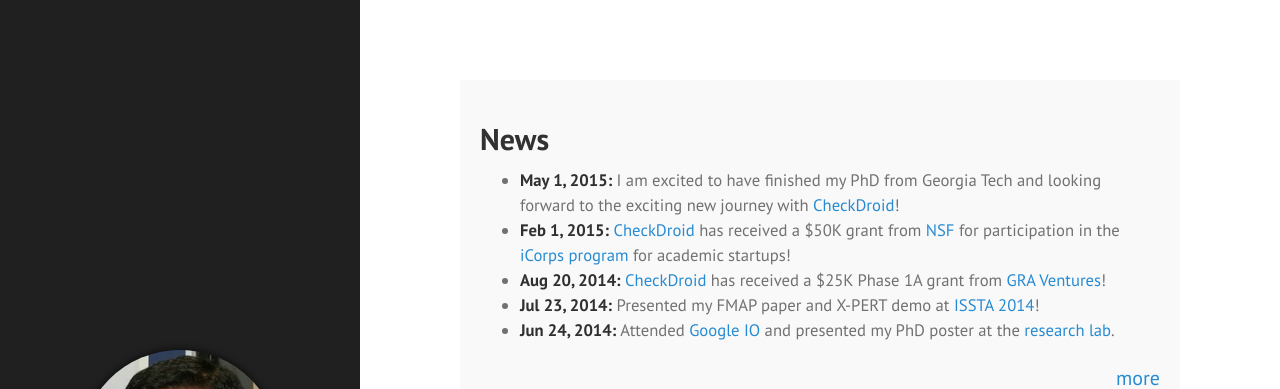
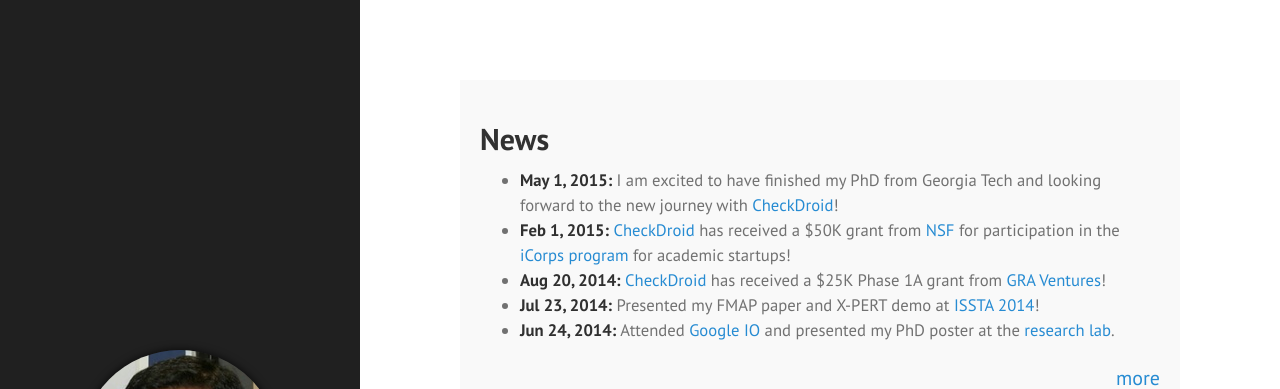
Before and after one commit to shauvik/shauvik.github.io, a Jekyll site: the page built from index.html, in a window 1280 px wide and 900 px high. Shown: the top 389 px of the window. Built offline with Jekyll 4.4.1, drawn with Linux system fonts in a browser that asks for light colours; nearby versions of some CDN libraries; Markdown is read by kramdown in place of the engine named in the settings.

Commit message:
Update news.md

```diff
--- a/_includes/news.md
+++ b/_includes/news.md
@@ -1,4 +1,4 @@
-* <strong>May 1, 2015:</strong> I am excited to have finished my PhD from Georgia Tech and looking forward to the exciting new journey with <a href="http://checkdroid.com">CheckDroid</a>!
+* <strong>May 1, 2015:</strong> I am excited to have finished my PhD from Georgia Tech and looking forward to the new journey with <a href="http://checkdroid.com">CheckDroid</a>!
 
 * <strong>Feb 1, 2015:</strong> <a href="http://checkdroid.com">CheckDroid</a> has received a $50K grant from <a href="http://nsf.gov">NSF</a> for participation in the <a href="http://www.nsf.gov/news/special_reports/i-corps/">iCorps program</a> for academic startups!
 
```
